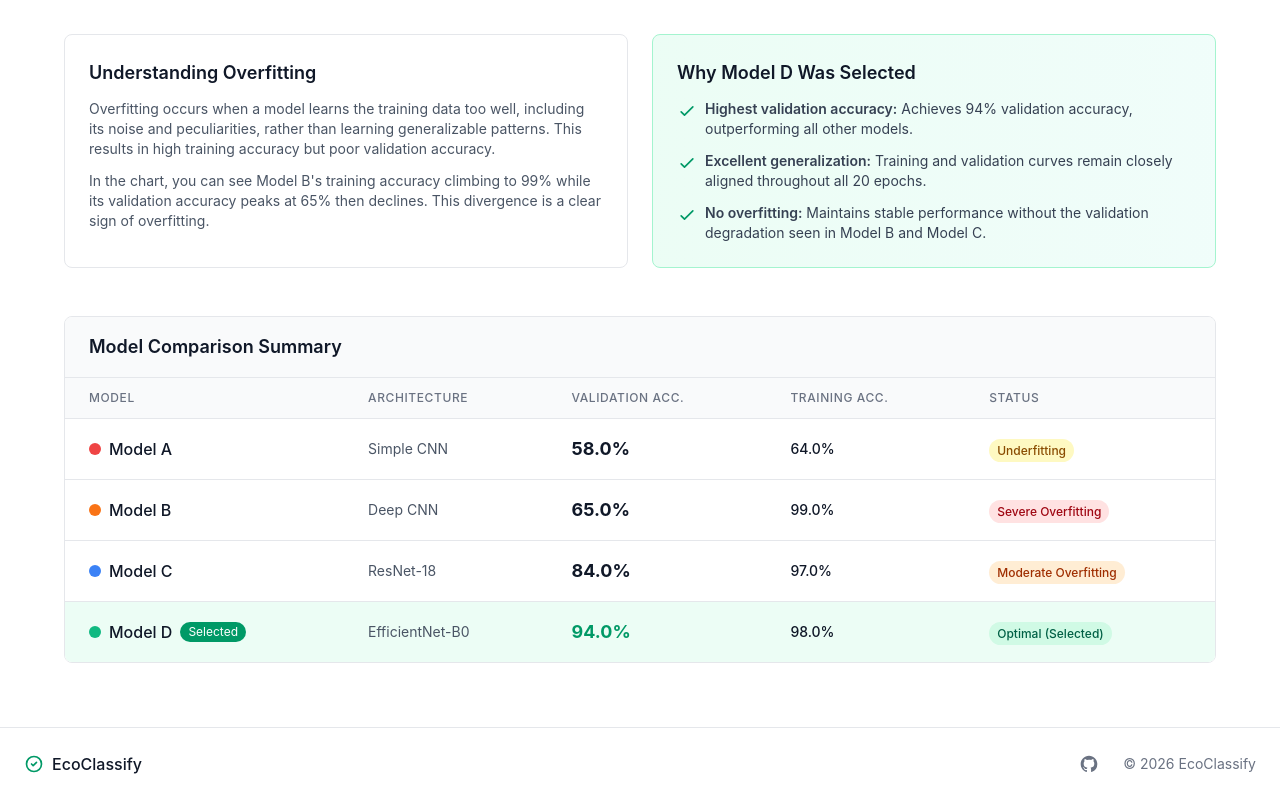
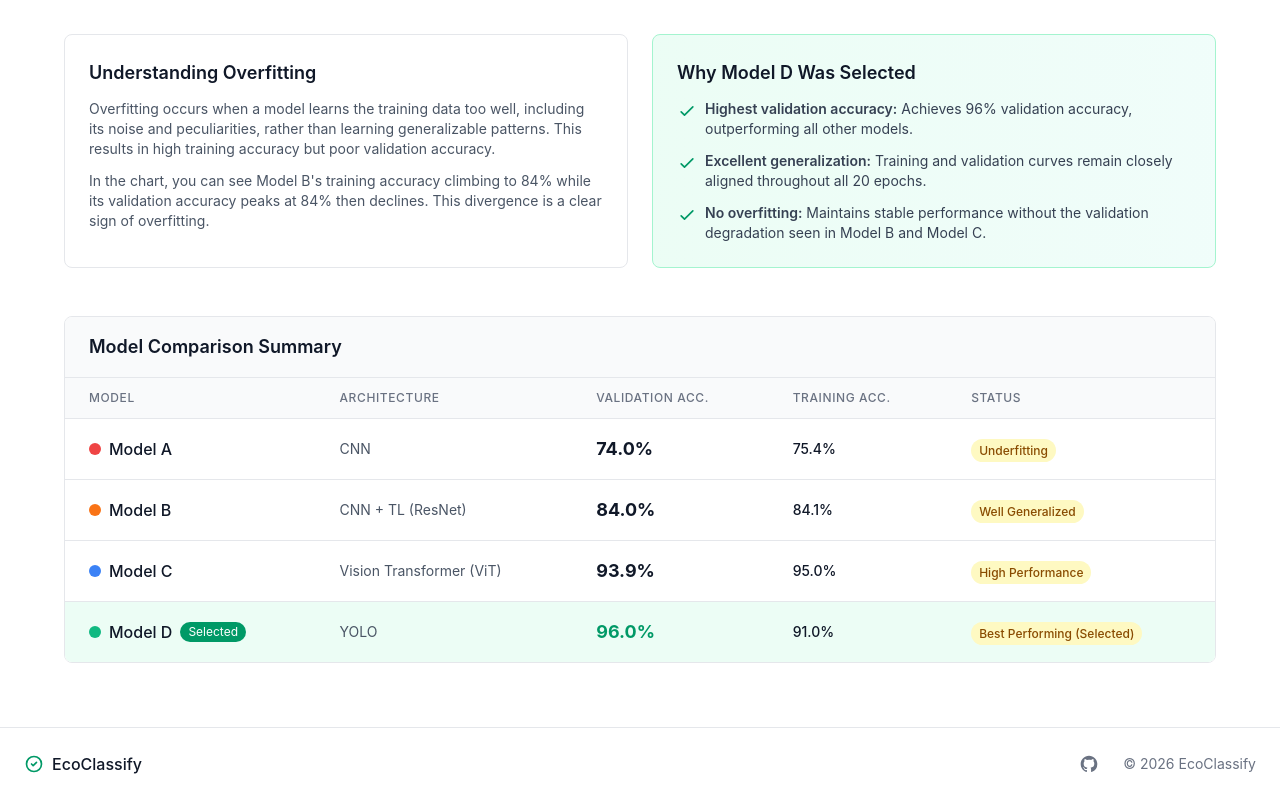
Before and after one commit to A23droid/e-waste-classifier, a React (Vite) app in the folder client/: page /why in a window 1280 px wide. Shown: the part 998-1798 px from the top of the page. Built offline with nearby package versions, Linux system fonts and the light colour scheme.

Commit message:
Update Why.jsx page

```diff
--- a/client/src/pages/Why.jsx
+++ b/client/src/pages/Why.jsx
@@ -35,40 +35,42 @@ export default function Why() {
   const models = {
   modelA: {
     name: 'Model A',
-      fullName: 'Simple CNN',
+    fullName: 'CNN',
     color: '#ef4444',
-      description: 'Basic 2-layer CNN architecture',
-      finalVal: 0.58,
-      finalTrain: 0.64,
+    description: 'Baseline convolutional neural network trained from scratch; limited feature learning capacity.',
+    finalVal: 0.74,
+    finalTrain: 0.754,
     status: 'Underfitting'
   },
+
   modelB: {
     name: 'Model B',
-      fullName: 'Deep CNN',
+    fullName: 'CNN + TL (ResNet)',
     color: '#f97316',
-      description: '6-layer CNN without regularization',
-      finalVal: 0.65,
-      finalTrain: 0.99,
-      status: 'Severe Overfitting',
-      overfittingEpoch: 8
+    description: 'Transfer learning using a pretrained ResNet backbone; improves feature extraction and convergence.',
+    finalVal: 0.84,
+    finalTrain: 0.84125,
+    status: 'Well Generalized'
   },
+
   modelC: {
     name: 'Model C',
-      fullName: 'ResNet-18',
+    fullName: 'Vision Transformer (ViT)',
     color: '#3b82f6',
-      description: 'ResNet with 0.3 dropout',
-      finalVal: 0.84,
-      finalTrain: 0.97,
-      status: 'Moderate Overfitting'
+    description: 'Transformer-based architecture capturing global dependencies; achieves high accuracy and stable performance.',
+    finalVal: 0.939,
+    finalTrain: 0.95,
+    status: 'High Performance'
   },
+
   modelD: {
     name: 'Model D',
-      fullName: 'EfficientNet-B0',
+    fullName: 'YOLO',
     color: '#10b981',
-      description: 'EfficientNet with data augmentation',
-      finalVal: 0.94,
-      finalTrain: 0.98,
-      status: 'Optimal (Selected)'
+    description: 'Real-time detection-based architecture adapted for classification; delivers highest accuracy and efficiency.',
+    finalVal: 0.96,
+    finalTrain: 0.91,
+    status: 'Best Performing (Selected)'
   }
 };
 
```
Lines whose indentation alone changed are shown as unchanged.
